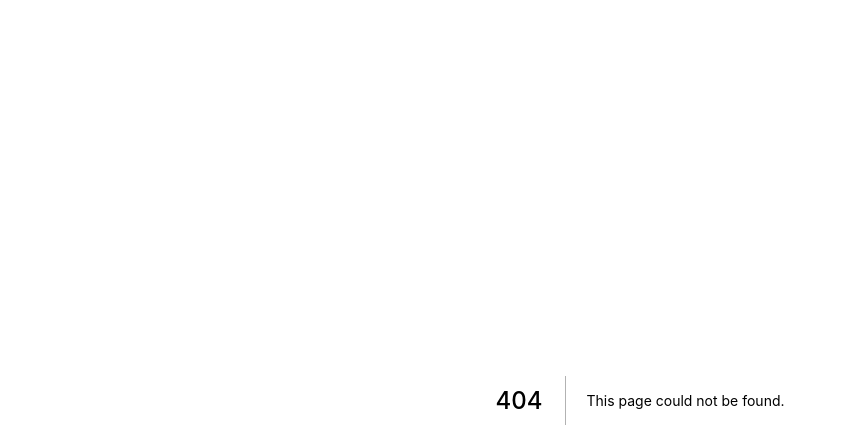
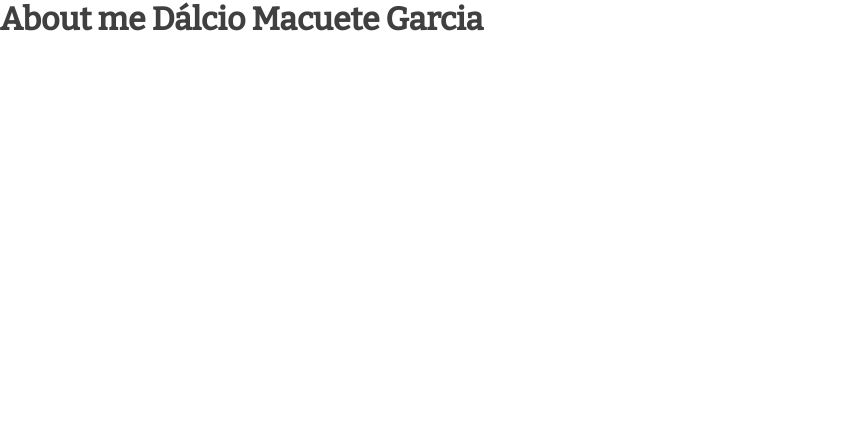
Before and after one commit to Dalcio/dalcio-garcia, a Next.js app: page /about in a window 1280 px wide. Before the commit this address had no page. Shown: the top 448 px of the page, without its empty margins (0-847 px from the left). Built offline with nearby package versions, Linux system fonts and the light colour scheme.

Commit message:
feat: setup complete

```diff
--- a/package.json
+++ b/package.json
@@ -8,6 +8,7 @@
     "start": "next start"
   },
   "dependencies": {
+    "@radix-ui/react-popover": "0.1.6",
     "next": "9.5.2",
     "next-images": "^1.4.1",
     "react": "16.13.1",
--- /dev/null
+++ b/src/pages/about.tsx
@@ -0,0 +1,16 @@
+import React from "react";
+import Head from "next/head";
+import Layout from "@layout";
+
+const About: React.FC = () => {
+  return (
+    <Layout>
+      <Head>
+        <title>Knowing Dálcio Garcia</title>
+      </Head>
+      <h1>About me Dálcio Macuete Garcia</h1>
+    </Layout>
+  );
+};
+
+export default About;
--- a/src/theme/global.ts
+++ b/src/theme/global.ts
@@ -10,6 +10,6 @@ export default createGlobalStyle`
   body {
     background: ${(props) => props.theme.colors.background};
     color: ${(props) => props.theme.colors.text};
-    font-family: Bitter, serif;
+    font: 16px Bitter, serif;
   }
 `;
--- a/src/theme/system/colors.ts
+++ b/src/theme/system/colors.ts
@@ -11,8 +11,8 @@ const colors = {
   home: "#ddeaf6",
   about: "#fff2cc",
   articles: "#d5dbe5",
-  works: "#d8e2f3",
-  skills: "#ededed"
+  works: "#d8e2f3"
+  // skills: "#ededed"
 };
 
 export default colors;
```
Also changed, not shown: src/pages/articles.tsx (added, +16 -0 lines), src/pages/index.tsx (+3 -4 lines), src/pages/works.tsx (added, +16 -0 lines), 1 other file (tests, documents, lock files or other folders).
